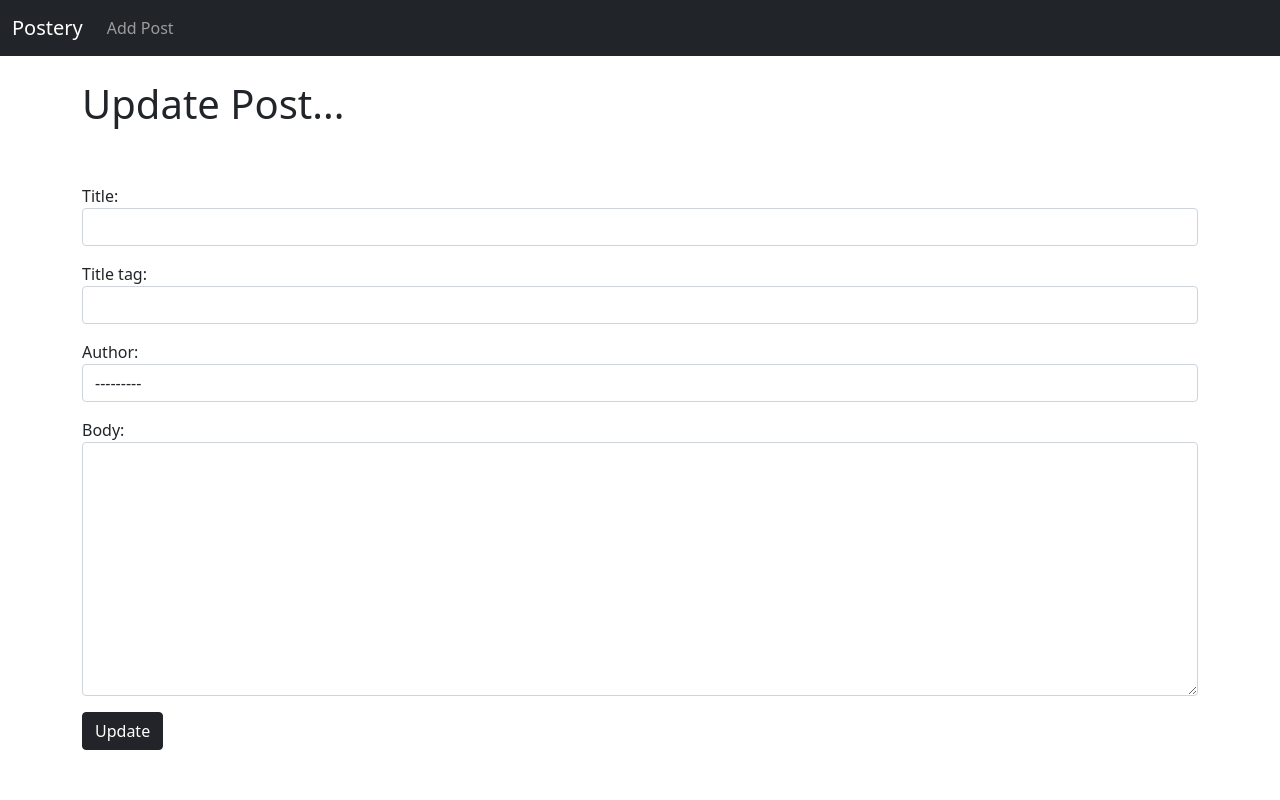
After one commit to TimurTaktarov/lessons_django, a Django app: template ablog/theblog/templates/update_post.html in a window 1280 px wide. The commit adds this page. Run offline with Django 5.2, Linux system fonts and the light colour scheme; the template is opened without the code that fills it: values that come from a table or form of the project are taken from there, others are empty.

Commit message:
LES- 6 Completed

```diff
--- a/ablog/theblog/forms.py
+++ b/ablog/theblog/forms.py
@@ -13,3 +13,16 @@ class PostForm(forms.ModelForm):
             'author': forms.Select(attrs={'class': 'form-control'}),
             'body': forms.Textarea(attrs={'class': 'form-control'}),
         }
+
+
+class EditForm(forms.ModelForm):
+    class Meta:
+        model = Post
+        fields = ('title', 'title_tag', 'body')
+
+        widgets = {
+            'title': forms.TextInput(attrs={'class': 'form-control'}),
+            'title_tag': forms.TextInput(attrs={'class': 'form-control'}),
+            # 'author': forms.Select(attrs={'class': 'form-control'}),
+            'body': forms.Textarea(attrs={'class': 'form-control'}),
+        }
--- a/ablog/theblog/templates/article_details.html
+++ b/ablog/theblog/templates/article_details.html
@@ -7,7 +7,7 @@
 
 <h1>{{ post.title }}</h1>
 <small>By: {{ post.author.first_name }}
-{{ post.author.last_name }}</small><br/>
+{{ post.author.last_name }} <a href="{% url 'update_post' post.pk %}">(Edit)</a></small><br/>
 <hr>
 <br/>
 {{ post.body }}
--- a/ablog/theblog/templates/home.html
+++ b/ablog/theblog/templates/home.html
@@ -8,7 +8,7 @@
 <ul>
 {% for post in object_list %}
     <li><a href="{% url 'article-detail' post.pk %}">{{ post.title }}</a> - {{ post.author.first_name }}
-        {{ post.author.last_name }}<br/>
+        {{ post.author.last_name }} <small><a href="{% url 'update_post' post.pk %}">(Edit)</a></small><br/>
     {{ post.body }}</li>
 {% endfor %}
 </ul>
--- /dev/null
+++ b/ablog/theblog/templates/update_post.html
@@ -0,0 +1,18 @@
+{% extends 'base.html' %}
+{% block title %}Edit Blog Post{% endblock %}
+{% block content %}
+
+
+<h1>Update Post...</h1>
+
+<br/><br/>
+
+<div class="form-group">
+    <form method="POST">
+        {% csrf_token %}
+        {{ form.as_p }}
+        <button class="btn btn-dark">Update</button>
+    </form>
+</div>
+
+{% endblock %}
--- a/ablog/theblog/urls.py
+++ b/ablog/theblog/urls.py
@@ -1,11 +1,12 @@
 from django.urls import path
 # from . import views
-from .views import HomeView, ArticleDetailView, AddPostView
+from .views import HomeView, ArticleDetailView, AddPostView, UpdatePostView
 
 urlpatterns = [
     # path('', views.home, name="home"),
     path('', HomeView.as_view(), name="home"),
     path('article/<int:pk>', ArticleDetailView.as_view(), name='article-detail'),
     path('add_post/', AddPostView.as_view(), name='add_post'),
+    path('article/edit/<int:pk>', UpdatePostView.as_view(), name='update_post'),
 
 ]
```
Also changed, not shown: ablog/theblog/views.py (+9 -2 lines).
